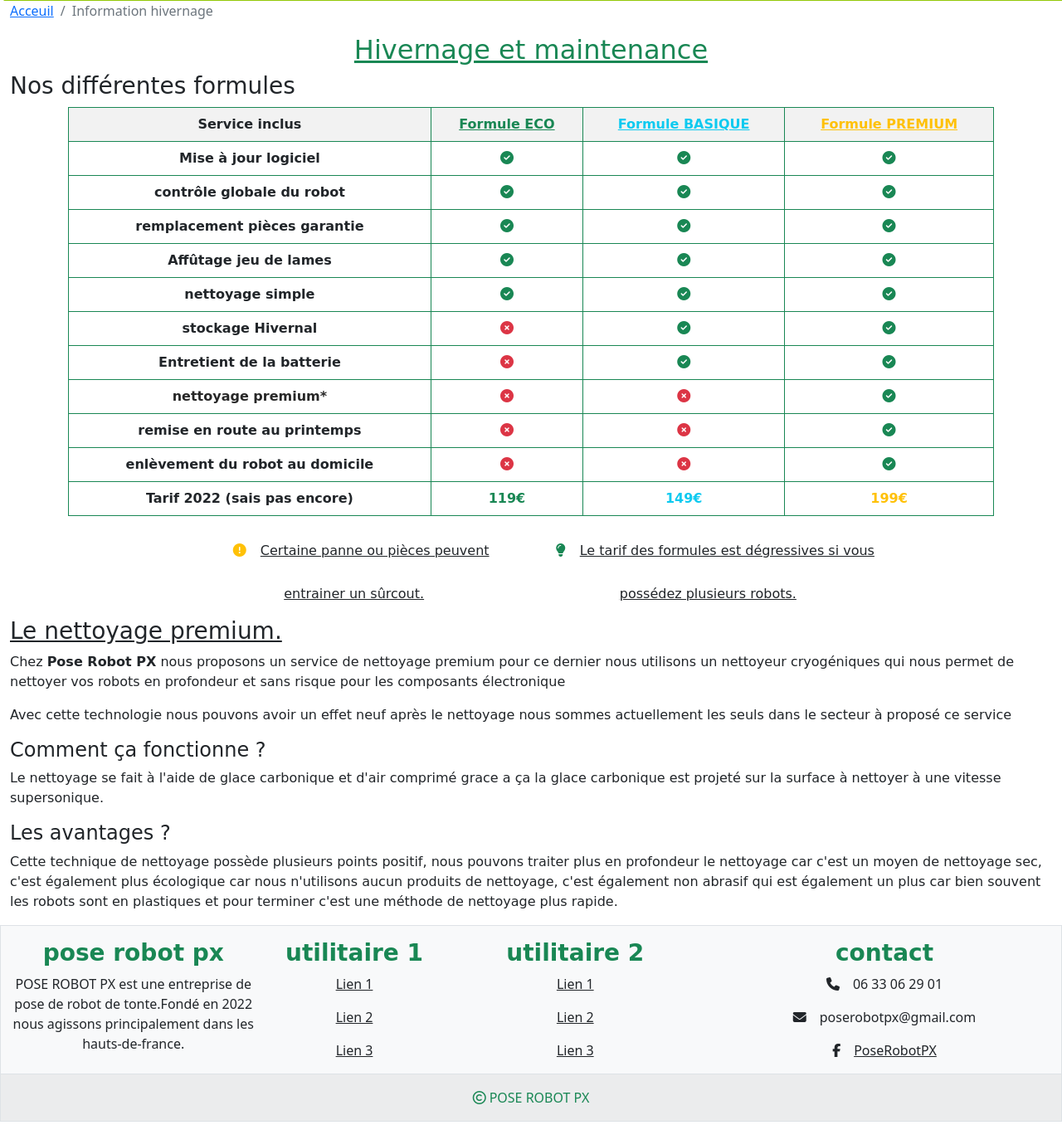
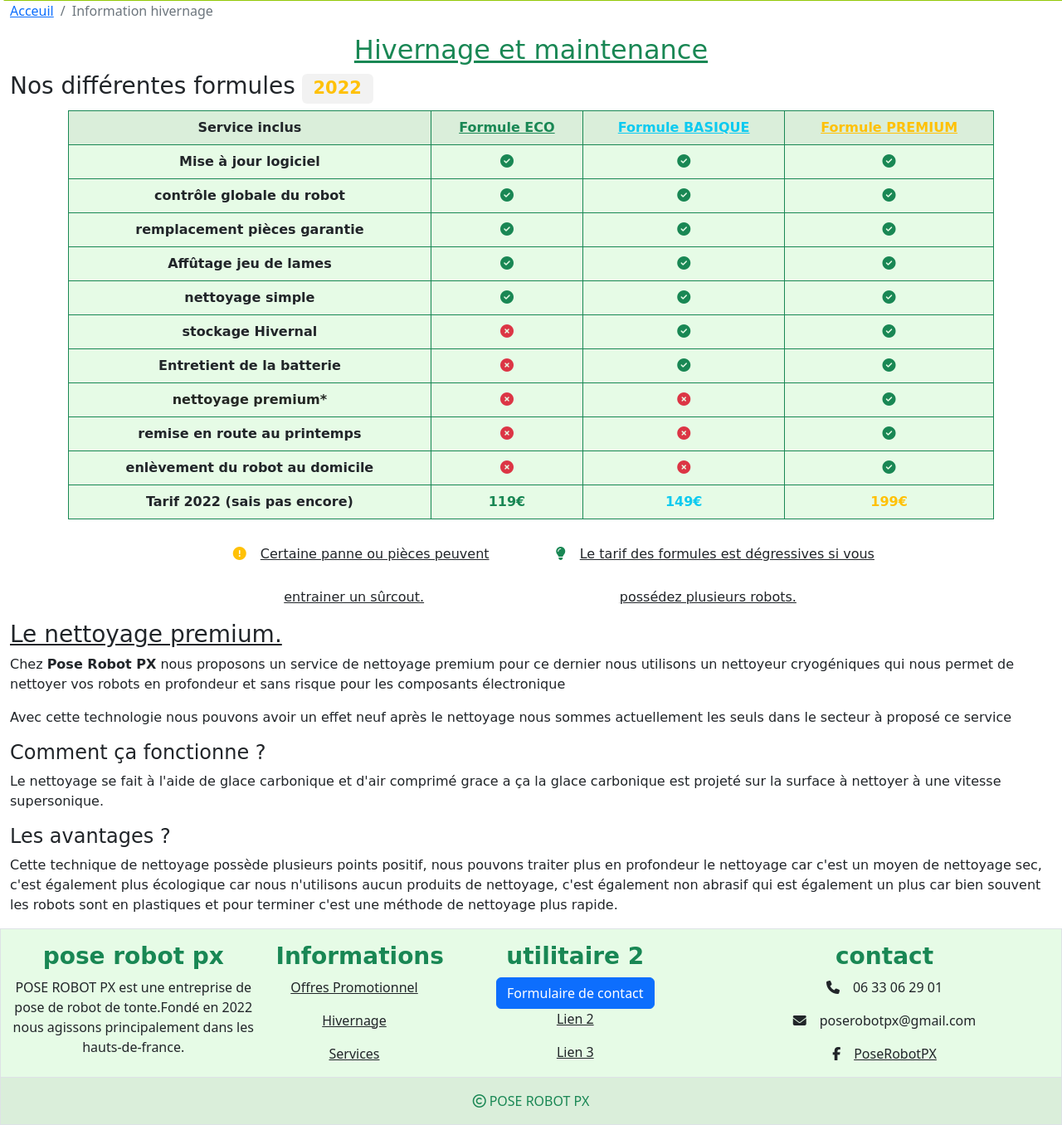
Before and after one commit to DamienPoix/prpx, a PHP site: page /views/hivernageInfo.php in a window 1280 px wide. Shown: the part 449-1805 px from the top of the page at 83% size. Run offline with PHP 8.4, Linux system fonts and the light colour scheme; lists and menus that the app fills with data are empty; some libraries are stand-ins or nearby versions; some web fonts are replaced.

Commit message:
formulaire de contact

```diff
--- a/assets/js/script.js
+++ b/assets/js/script.js
@@ -9,4 +9,4 @@ if (doc != null) {
     function mouseOutColor(){
         doc.style.color = "rgba(0, 0, 0, 0.849)";
     };
-}
+};
--- a/index.php
+++ b/index.php
@@ -2,6 +2,8 @@
 include 'classes/path.php';
 include_once path::getViewsPath() . 'header.php';
 ?>
+<img src="/www/prpx/assets/img/bn_prpx.png" alt="banniere" width="100%" height="450">
+  <div class="container-fluid ">
 <nav arial-label="breadcrumb bt-2">
     <ol class="breadcrumb lightgreen">
         <li class="breadcrumb-item active" aria-current="page">Acceuil</li>
--- a/views/footer.php
+++ b/views/footer.php
@@ -1,20 +1,77 @@
 </div>
+<!-- Modal -->
+<div class="modal fade" id="contactForm" tabindex="-1" role="dialog" aria-labelledby="contactFormLabel" aria-hidden="true">
+    <div class="modal-dialog modal-lg" role="document">
+        <div class="modal-content">
+            <div class="modal-header">
+                <h5 class="modal-title" id="contactFormLabel">Formulaire de contacte</h5>
+                <button type="button" class="close" data-dismiss="modal" aria-label="Close">
+                    <span aria-hidden="true">&times;</span>
+                </button>
+            </div>
+            <div class="modal-body">
+                <form>
+                    <div class="form-group">
+                        <label for="selectObject">Objet de votre requête :<span class="text-danger">*</span></label>
+                        <select class="form-control" name="object" id="selectObject" required>
+                            <option value="0" disabled selected>--Objet de votre requête--</option>
+                            <option value="DEVIS">Devis</option>
+                            <option value="MORE_INFORMATION">Plus d'informations</option>
+                            <option value="DOCS">Demande d'un document</option>
+                            <option value="DIFFICULTIES">Problèmes avec le site</option>
+                            <option value="OTHER">Autre</option>
+                        </select>
+                    </div>
+                    <div class="row">
+                        <div class="form-group col-6">
+                            <label for="contactSecondName">Nom :</label>
+                            <input type="text" class="form-control" id="contactSecondName" placeholder="Dubois">
+                        </div>
+                        <div class="form-group col-6">
+                            <label for="contactFirstname">Prenom :</label>
+                            <input type="text" class="form-control" id="contactFirstname" placeholder="Pierre">
+                        </div>
+                    </div>
+                    <div class="form-group">
+                        <label for="contactMail">Adresse mail : <span class="text-danger">*</span></label>
+                        <input type="email" class="form-control" id="contactMail" placeholder="prenom@exemple.com" required>
+                    </div>
+                    <div class="form-group">
+                        <label for="contactContent">Votre requêtes : <span class="text-danger">*</span></label>
+                        <textarea name="contactContent" class="form-control" id="contactContent" cols="30" rows="5" placeholder="Écrivez votre demande ici.."></textarea>
+                    </div>
+                    <div class="form-check">
+                        <input class="form-check-input" type="checkbox" value="" id="contactAccepted">
+                        <label class="form-check-label" for="contactAccepted">Accepter que pose robot px utilise ses informations afin de vous recontacter <span class="text-danger">*</span></label>
+
+                    </div>
+                    <p>(<span class="text-danger">*</span>) Champs Obligatoire</p>
+                    <button type="submit" class="btn btn-primary">Envoyé sa demande</button>
+                </form>
+            </div>
+            <div class="modal-footer clearfix">
+                <button type="button" class="btn btn-secondary text-start float-left" data-dismiss="modal">fermer</button>
+            </div>
+        </div>
+    </div>
+</div>
+<!-- footer -->
 <footer class="text-center relative-bottom ">
-    <div class="container-fluid text-center border bg-light">
+    <div class="container-fluid text-center border bg-lightgreen">
         <div class="row mt-3">
             <div class="col-3">
                 <h3 class="fw-semibold tex-uppercase moderno text-success ">pose robot px</h3>
                 <p>POSE ROBOT PX est une entreprise de pose de robot de tonte.Fondé en 2022 nous agissons principalement dans les hauts-de-france. </p>
             </div>
             <div class="col-2">
-                <h3 class="fw-semibold tex-uppercase moderno text-success">utilitaire 1</h3>
-                <p><a href="#!" class="text-reset">Lien 1</a></p>
-                <p><a href="#!" class="text-reset">Lien 2</a></p>
-                <p><a href="#!" class="text-reset">Lien 3</a></p>
+                <h3 class="fw-semibold tex-uppercase moderno text-success">Informations</h3>
+                <p><a href="#!" class="text-reset">Offres Promotionnel</a></p>
+                <p><a href="/www/prpx/views/hivernageInfo.php" class="text-reset">Hivernage</a></p>
+                <p><a href="/www/prpx/views/serviceInfo.php" class="text-reset">Services</a></p>
             </div>
             <div class="col-3">
                 <h3 class="fw-semibold tex-uppercase moderno text-success">utilitaire 2</h3>
-                <p><a href="#!" class="text-reset">Lien 1</a></p>
+                <button type="button" class="btn btn-primary" data-toggle="modal" data-target="#contactForm">Formulaire de contact</button>
                 <p><a href="#!" class="text-reset">Lien 2</a></p>
                 <p><a href="#!" class="text-reset">Lien 3</a></p>
             </div>
@@ -30,6 +87,10 @@
         </div>
     </div>
 </footer>
+
+<script src="https://code.jquery.com/jquery-3.2.1.slim.min.js" integrity="sha384-KJ3o2DKtIkvYIK3UENzmM7KCkRr/rE9/Qpg6aAZGJwFDMVNA/GpGFF93hXpG5KkN" crossorigin="anonymous"></script>
+<script src="https://cdn.jsdelivr.net/npm/popper.js@1.12.9/dist/umd/popper.min.js" integrity="sha384-ApNbgh9B+Y1QKtv3Rn7W3mgPxhU9K/ScQsAP7hUibX39j7fakFPskvXusvfa0b4Q" crossorigin="anonymous"></script>
+<script src="https://cdn.jsdelivr.net/npm/bootstrap@4.0.0/dist/js/bootstrap.min.js" integrity="sha384-JZR6Spejh4U02d8jOt6vLEHfe/JQGiRRSQQxSfFWpi1MquVdAyjUar5+76PVCmYl" crossorigin="anonymous"></script>
 <script src="/www/prpx/assets/js/script.js"></script>
 </body>
 
--- a/views/header.php
+++ b/views/header.php
@@ -17,5 +17,3 @@
 </head>
 
 <body>
-  <img src="/www/prpx/assets/img/bn_prpx.png" alt="banniere" width="100%" height="450">
-  <div class="container-fluid ">
--- a/views/hivernageInfo.php
+++ b/views/hivernageInfo.php
@@ -2,6 +2,8 @@
 include '../classes/path.php';
 include_once 'header.php';
 ?>
+<img src="/www/prpx/assets/img/bn_prpx.png" alt="banniere" width="100%" height="450">
+  <div class="container-fluid ">
 <nav arial-label="breadcrumb bt-2">
     <ol class="breadcrumb lightgreen">
         <li class="breadcrumb-item"><a href="../index.php">Acceuil</a></li>
@@ -10,9 +12,9 @@ include_once 'header.php';
 </nav>
 <div class="moderno">
     <h2 class="text-success text-center title">Hivernage et maintenance</h2>
-    <h3>Nos différentes formules</h3>
+    <h3 class="">Nos différentes formules<span class="badge mx-2 moreDarker text-warning">2022</span></h3>
     <div class="container table-responsive-sm">
-        <table class="table table-bordered text-center border-success">
+        <table class="table table-bordered text-center bg-lightgreen border-success">
             <thead class="moreDarker">
                 <tr>
                     <th scope="col">Service inclus</th>
--- a/views/serviceInfo.php
+++ b/views/serviceInfo.php
@@ -2,6 +2,8 @@
 include '../classes/path.php';
 include_once 'header.php';
 ?>
+<img src="/www/prpx/assets/img/bn_infoService.png" alt="banniere" width="100%" height="450">
+  <div class="container-fluid ">
 <nav arial-label="breadcrumb bt-2">
     <ol class="breadcrumb lightgreen">
         <li class="breadcrumb-item"><a href="../index.php">Acceuil</a></li>
```
Also changed, not shown: 1 other file.
